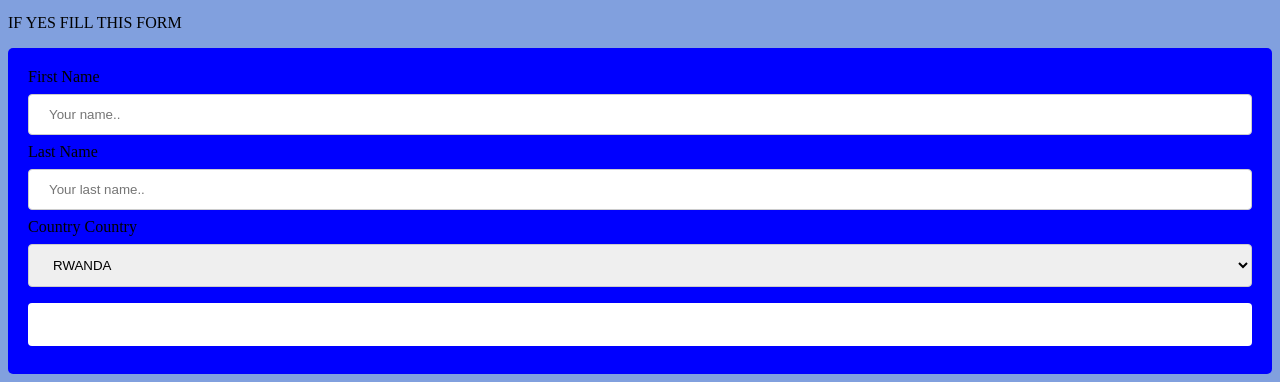
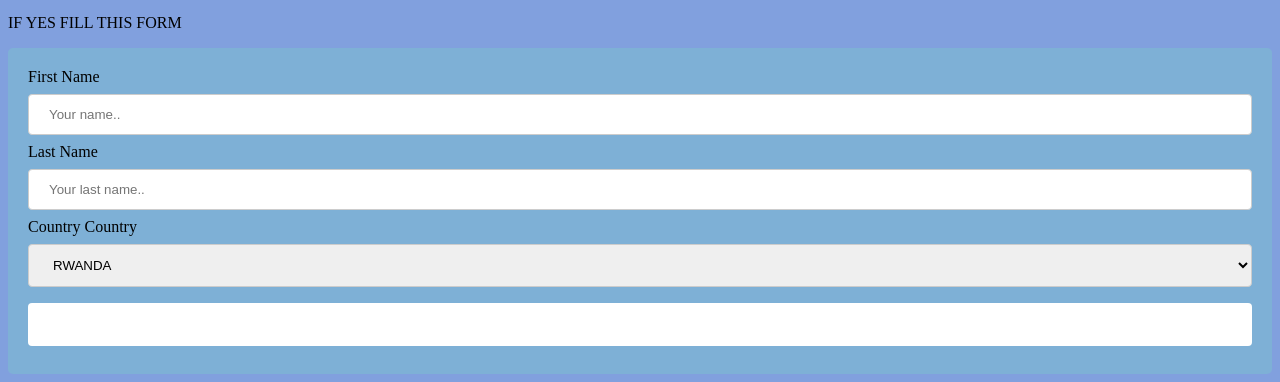
Before and after one commit to itangishatsenorbert/itangishatsenorbert.github.io, a plain HTML site: page index.html in a window 1280 px wide. Shown: the part 670-1052 px from the top of the page. Drawn offline with Linux system fonts and the light colour scheme.

Commit message:
Update index.html

```diff
--- a/index.html
+++ b/index.html
@@ -55,7 +55,7 @@ input[type=submit]:hover {
 
 div {
   border-radius: 5px;
-  background-color: blue;
+  background-color:#7eb0d6 ;
   padding: 20px;
 }
 body{
```
